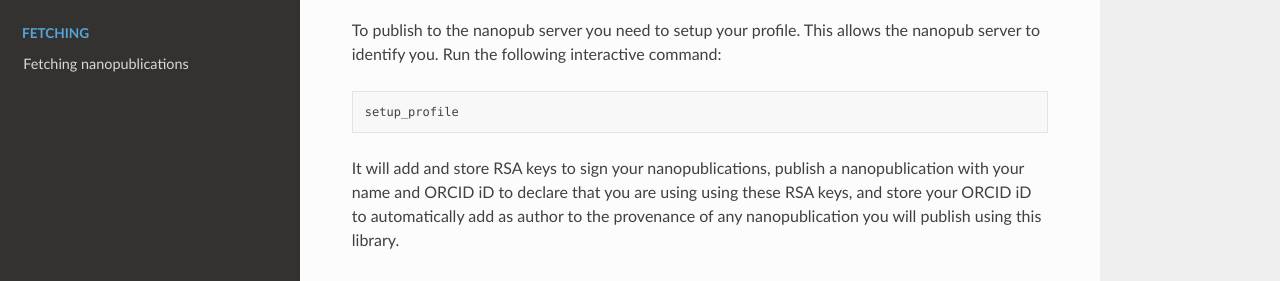
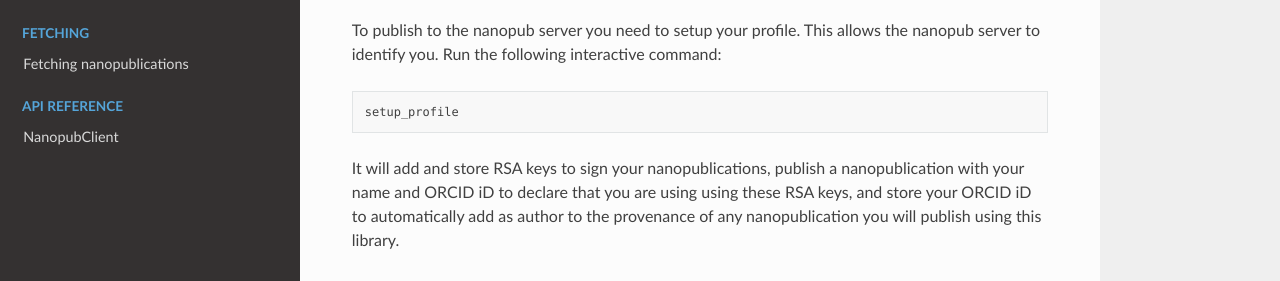
Before and after one commit to fair-workflows/nanopub, a Sphinx documentation site: the page built from docs/index.rst, in a window 1280 px wide. Shown: the part 457-738 px from the top of the page. Built offline with Sphinx 7.4.7 and the Read the Docs theme 2.0.0, drawn with Linux system fonts in a browser that asks for light colours; the version number is read from the project's files by our own code.

Commit message:
Setup reference guide with client module

```diff
--- a/docs/conf.py
+++ b/docs/conf.py
@@ -10,9 +10,9 @@
 # add these directories to sys.path here. If the directory is relative to the
 # documentation root, use os.path.abspath to make it absolute, like shown here.
 #
-# import os
-# import sys
-# sys.path.insert(0, os.path.abspath('.'))
+import os
+import sys
+sys.path.insert(0, os.path.abspath('.'))
 from nanopub import __version__
 
 # -- Project information -----------------------------------------------------
@@ -30,7 +30,7 @@
 # Add any Sphinx extension module names here, as strings. They can be
 # extensions coming with Sphinx (named 'sphinx.ext.*') or your custom
 # ones.
-extensions = ['recommonmark']
+extensions = ['recommonmark', 'sphinx.ext.autodoc', 'sphinx.ext.napoleon']
 
 # Add any paths that contain templates here, relative to this directory.
 templates_path = ['_templates']
--- a/docs/index.rst
+++ b/docs/index.rst
@@ -35,6 +31,13 @@
    :caption: Fetching
 
    fetching
+
+.. toctree::
+   :maxdepth: 1
+   :hidden:
+   :caption: API Reference
+
+   reference/client
 
 Welcome to nanopub's documentation!
 ===================================
--- /dev/null
+++ b/docs/reference/client.rst
@@ -0,0 +1,4 @@
+NanopubClient
+=============
+.. automodule:: nanopub.client
+    :members:
```
Also changed, not shown: other parts of docs/index.rst (+0 -4 lines).
